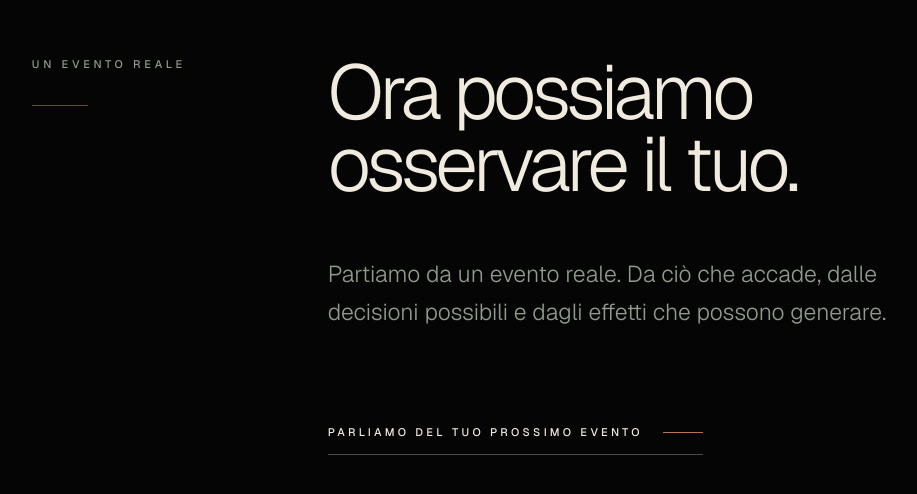
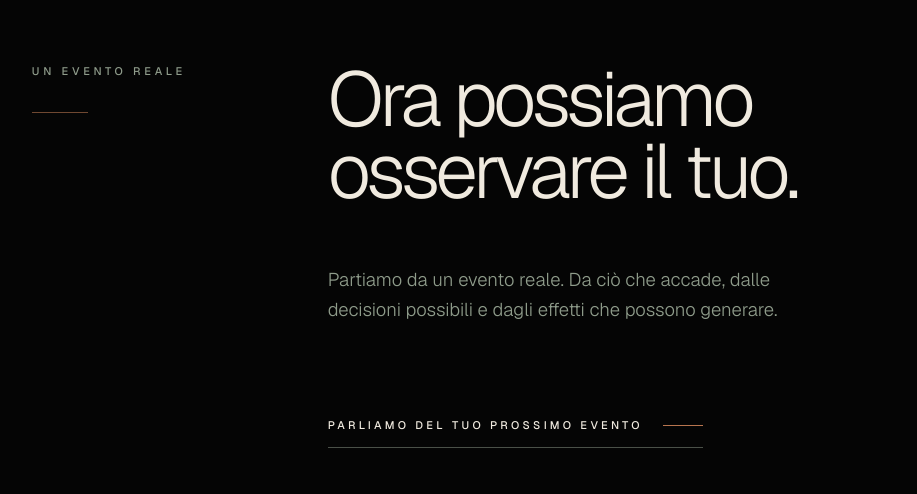
Before and after one commit to Moov3nt/moovento-experience, a Next.js app: page / in a window 1280 px wide. Shown: the part 7803-8297 px from the top of the page, without its empty margins (131-1048 px from the left). Built offline with nearby package versions, Linux system fonts and the light colour scheme.

Commit message:
fix(home): calibrate final event invitation

```diff
--- a/components/CTASection.tsx
+++ b/components/CTASection.tsx
@@ -37,13 +37,13 @@
             Ora possiamo osservare il tuo.
           </h2>
 
-          <p className="mt-12 max-w-[36rem] text-[clamp(1.125rem,1.8vw,1.5rem)] font-light leading-relaxed text-revealue-mineral sm:mt-14">
+          <p className="mt-12 max-w-[32rem] text-[clamp(1.0625rem,1.45vw,1.25rem)] font-light leading-relaxed text-revealue-mineral sm:mt-14">
             Partiamo da un evento reale. Da ciò che accade, dalle decisioni
             possibili e dagli effetti che possono generare.
           </p>
 
           <a
-            href="mailto:giacinto@moovento.it"
+            href="mailto:giacinto@revealue.it"
             className="mt-16 inline-flex min-h-11 max-w-full items-center gap-5 border-b border-revealue-mineral/50 py-3 text-[10px] font-medium uppercase leading-snug tracking-[0.24em] text-revealue-ivory transition-colors duration-300 hover:border-revealue-copper hover:text-revealue-ivory focus-visible:rounded-sm focus-visible:outline-2 focus-visible:outline-offset-4 focus-visible:outline-revealue-copper motion-reduce:transition-none sm:mt-20 sm:text-[11px] sm:tracking-[0.3em]"
           >
             Parliamo del tuo prossimo evento
```
